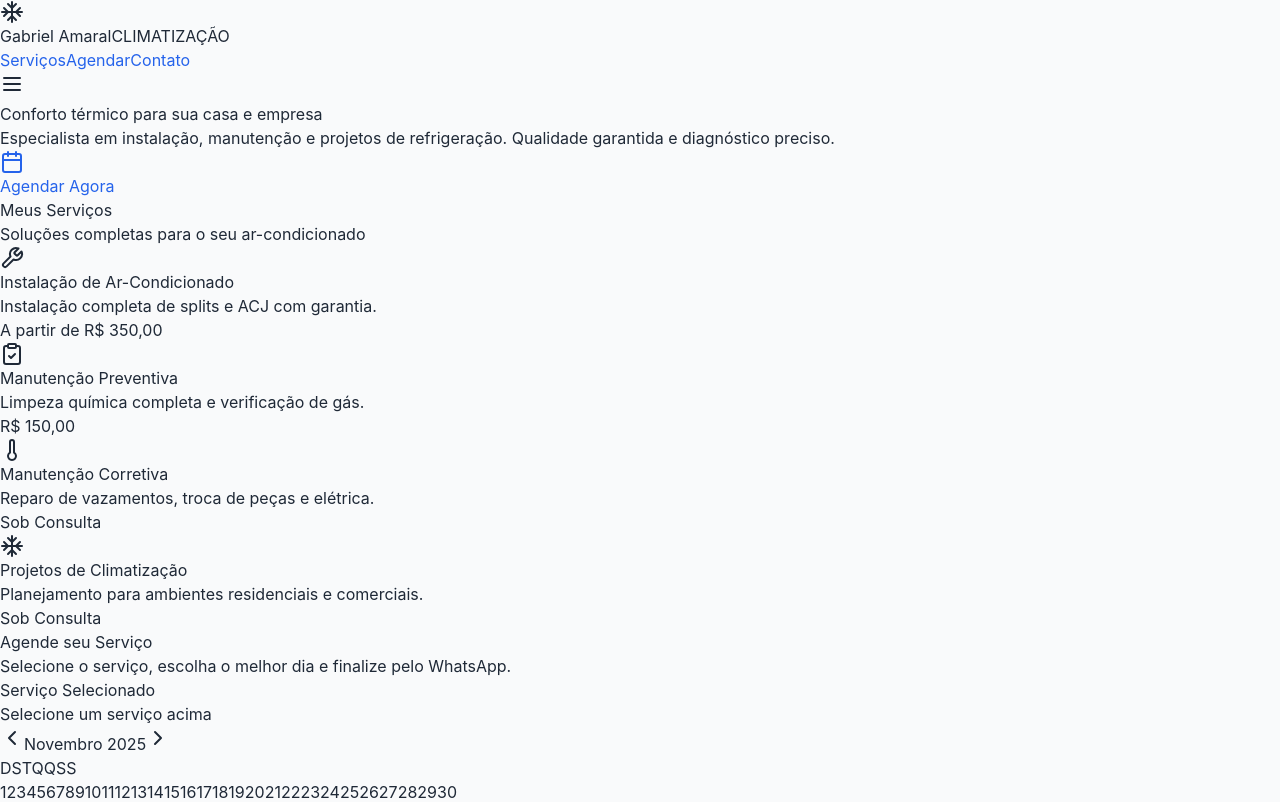
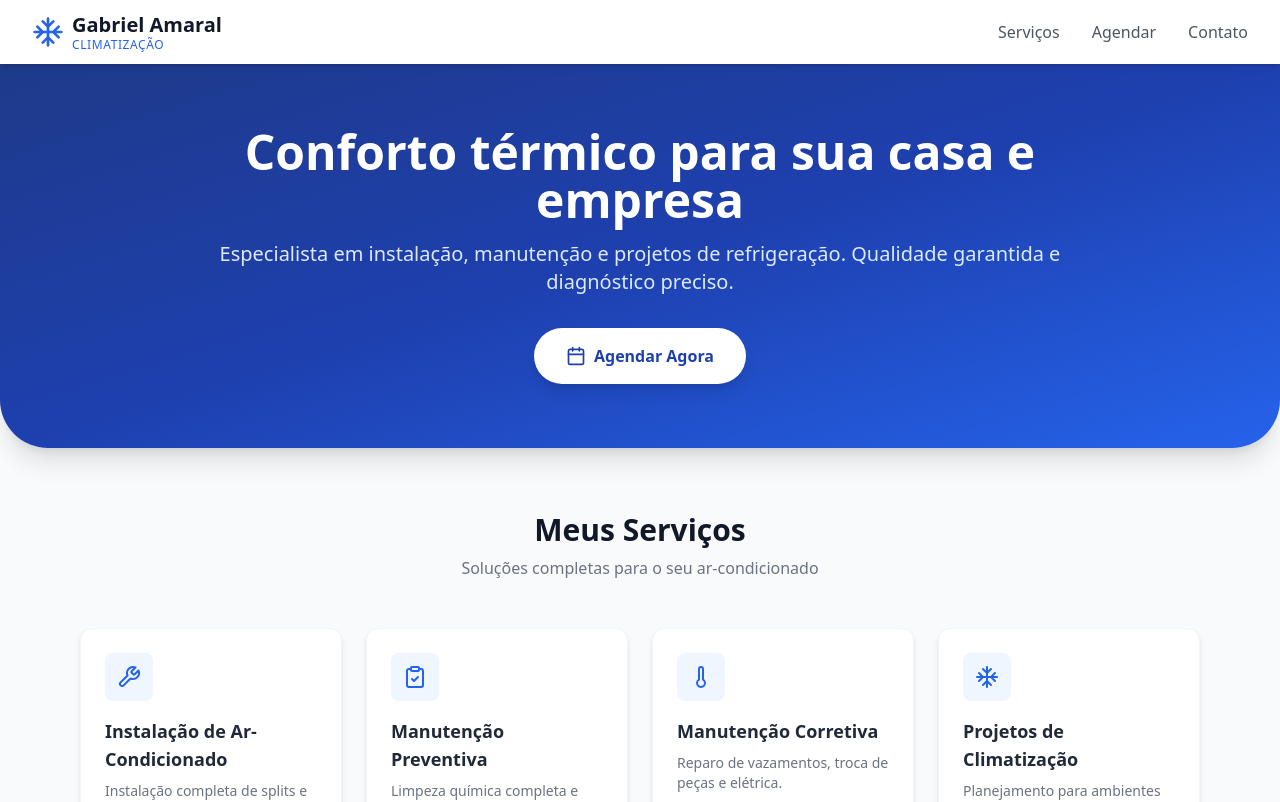
Before and after one commit to jerffmar/PortifolioGabrielAmaral, a React (Vite) app: page / in a window 1280 px wide. Shown: the top 802 px of the page. Built offline with nearby package versions, Linux system fonts and the light colour scheme; the HTML template or start-up script is replaced by a standard one.

Commit message:
modified:   .github/workflows/deploy.yml 	modified:   README.md 	modified:   index.html 	modified:   tailwind.config.js 	new file:   yarn.lock

```diff
--- a/index.html
+++ b/index.html
@@ -8,6 +8,6 @@
   </head>
   <body>
     <div id="root"></div>
-    <script type="module" src="./portifolio-gabriel/src/main.jsx"></script>
+    <script type="module" src="/src/main.jsx"></script>
   </body>
 </html>
--- a/tailwind.config.js
+++ b/tailwind.config.js
@@ -1,9 +1,6 @@
 /** @type {import('tailwindcss').Config} */
 export default {
-  content: [
-    './portifolio-gabriel/index.html',
-    './portifolio-gabriel/src/**/*.{js,jsx,ts,tsx}',
-  ],
+  content: ['./index.html', './src/**/*.{js,jsx,ts,tsx}'],
   theme: {
     extend: {},
   },
```
Also changed, not shown: 2 other files (tests, documents, lock files or other folders).
